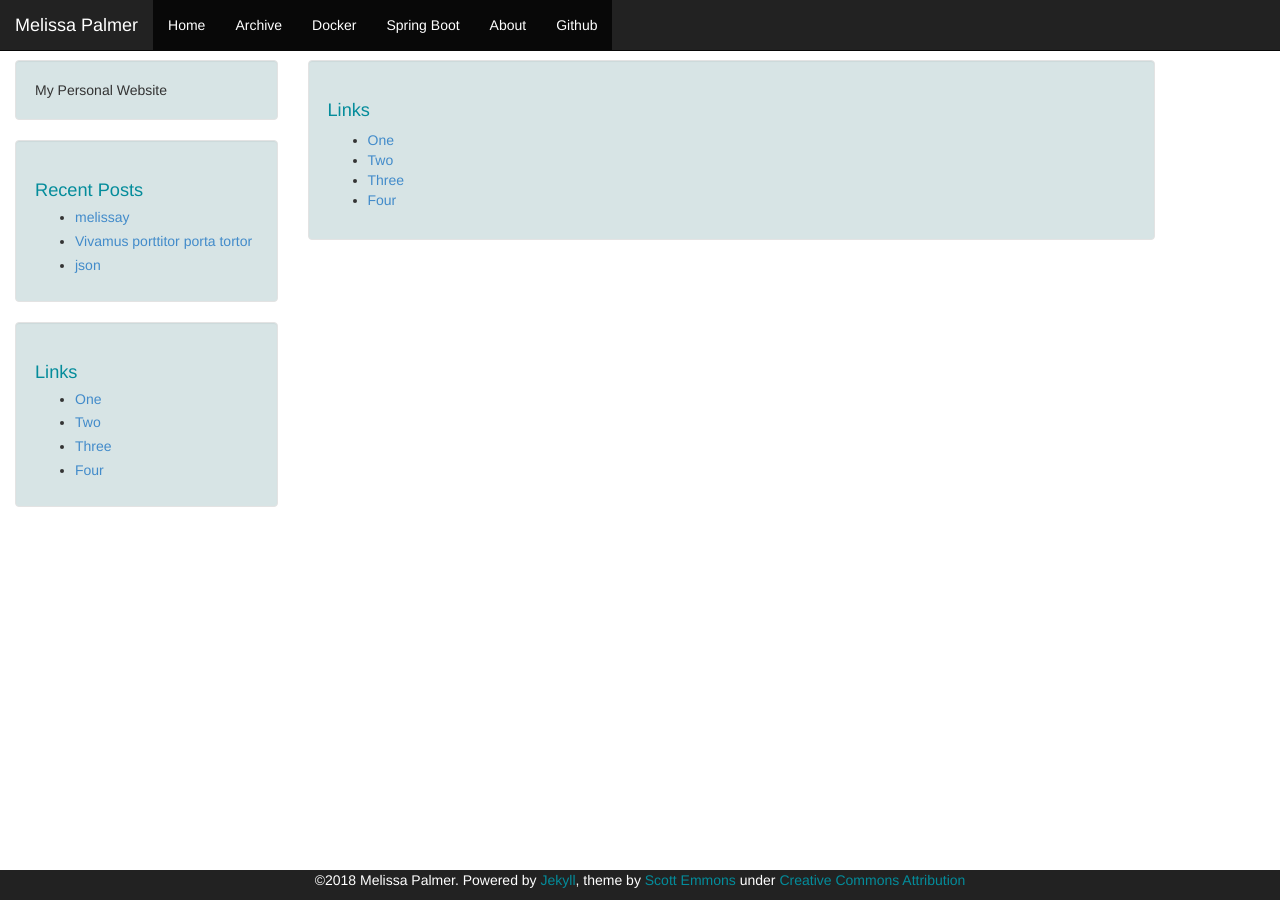
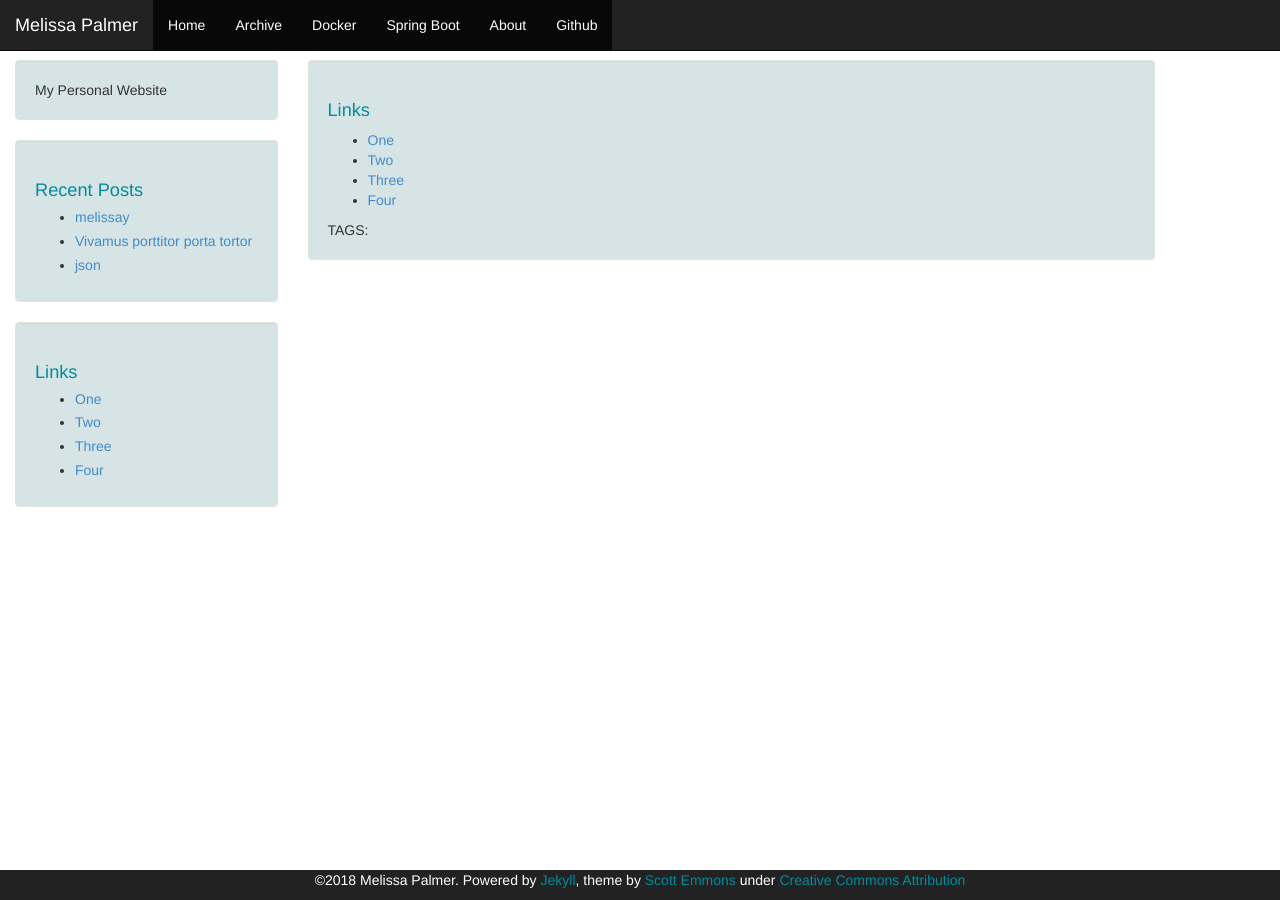
Before and after one commit to melissapalmer/melissapalmer.github.io, a Jekyll site: the page built from links.html, in a window 1280 px wide. Built offline with Jekyll 4.4.1, drawn with Linux system fonts in a browser that asks for light colours.

Commit message:
list tags

```diff
--- a/links.html
+++ b/links.html
@@ -6,4 +6,9 @@
 
 <div class="well">
   {% include links-list.html %}
+
+  TAGS:
+  {% for tag in site.tags %}
+  		<a href="{{ '/tag/' | append:tag[0] | relative_url }}">{{ tag[0] }}</a>,
+  {% endfor %}
 </div>
```
